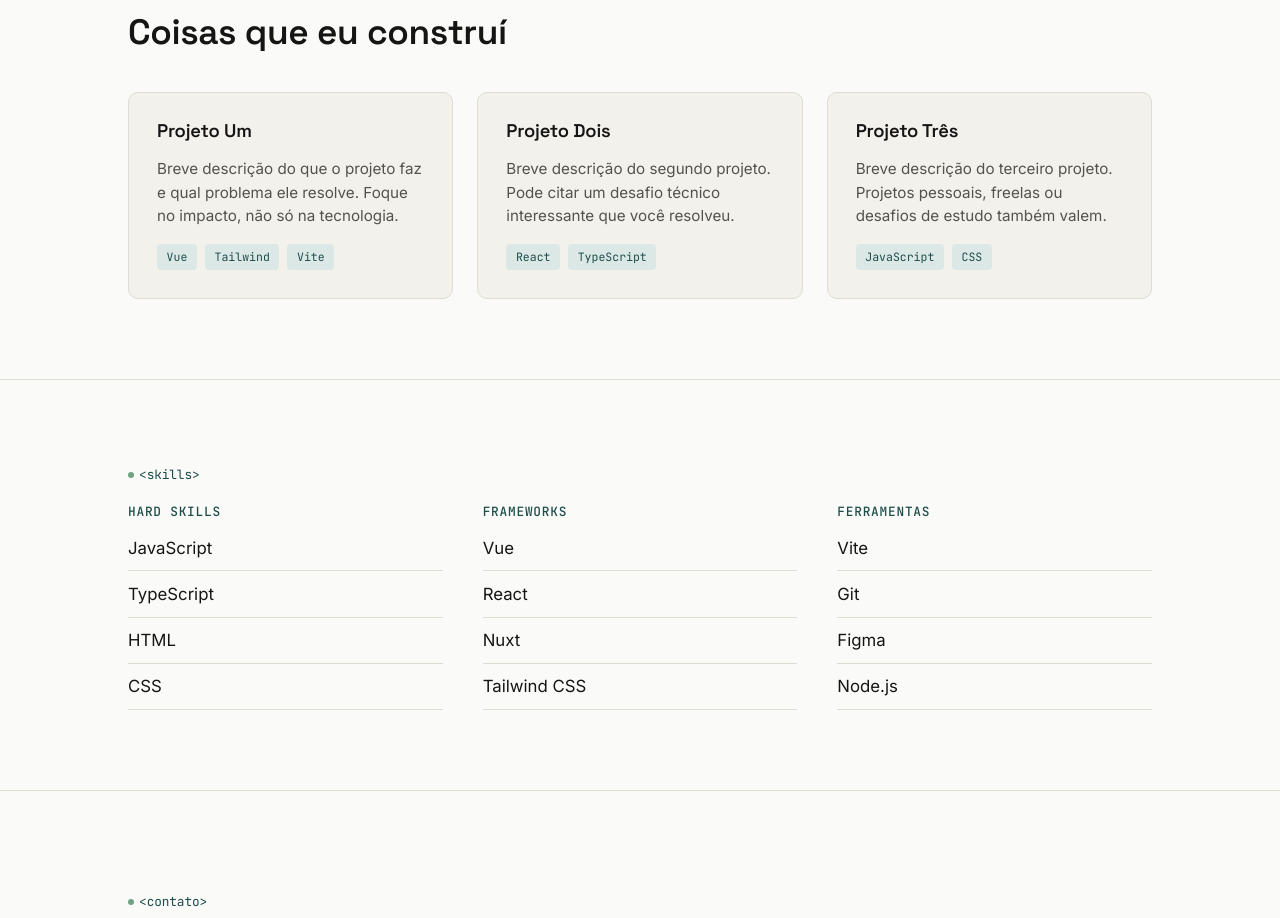
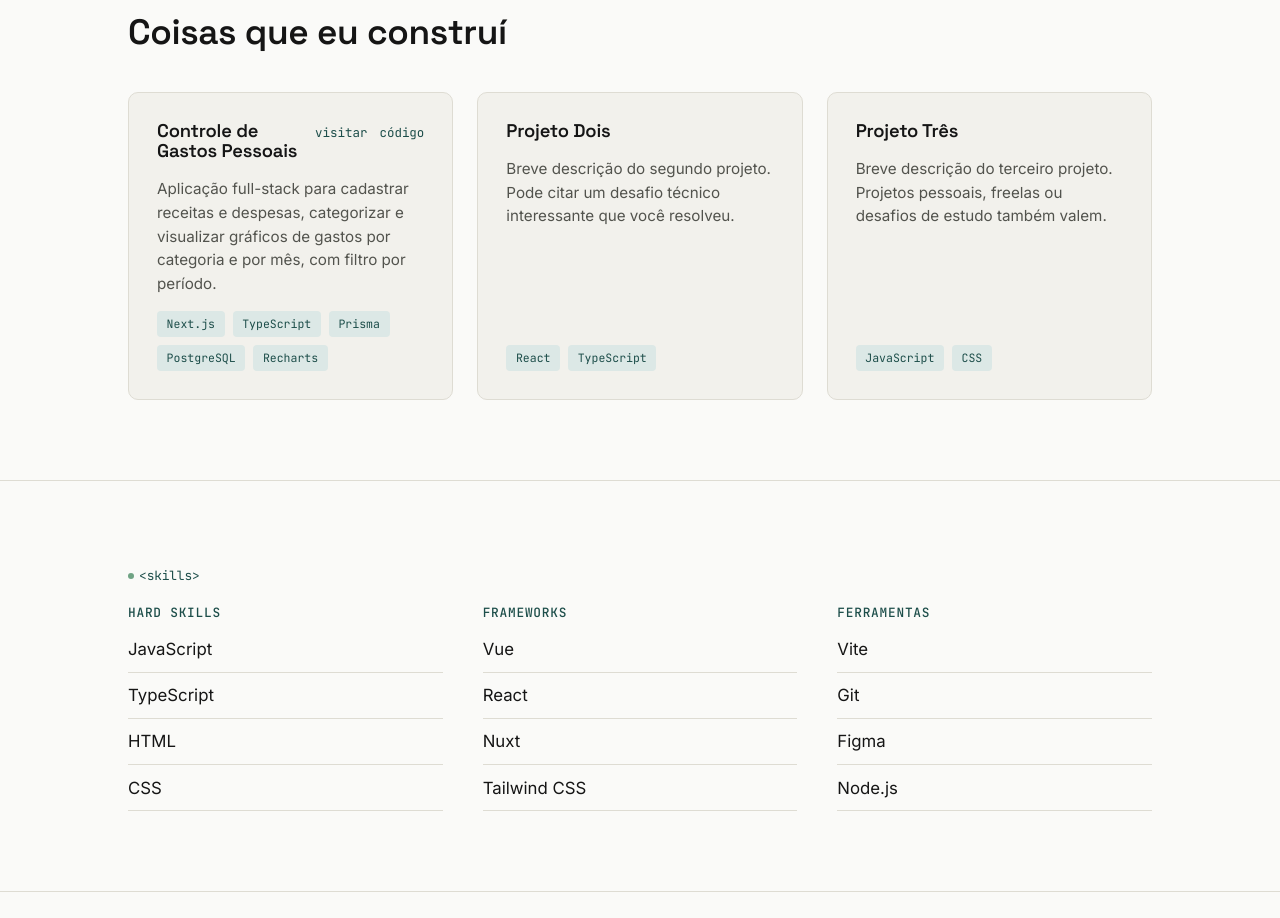
Before and after one commit to CauaMata14/portfolio, a Vue app: page / in a window 1280 px wide. Shown: the part 1200-2118 px from the top of the page. Built offline with nearby package versions, Linux system fonts and the light colour scheme.

Commit message:
Adicionei o projeto um ao portifólio

```diff
--- a/src/data.js
+++ b/src/data.js
@@ -34,12 +34,12 @@ export const skills = [
 
 export const projects = [
   {
-    title: 'Projeto Um',
+    title: 'Controle de Gastos Pessoais',
     description:
-      'Breve descrição do que o projeto faz e qual problema ele resolve. Foque no impacto, não só na tecnologia.',
-    tech: ['Vue', 'Tailwind', 'Vite'],
-    url: '#',
-    repo: '#',
+      'Aplicação full-stack para cadastrar receitas e despesas, categorizar e visualizar gráficos de gastos por categoria e por mês, com filtro por período.',
+    tech: ['Next.js', 'TypeScript', 'Prisma', 'PostgreSQL', 'Recharts'],
+    url: 'https://controle-de-gastos.vercel.app',
+    repo: 'https://github.com/CauaMata14/controle-de-gastos',
   },
   {
     title: 'Projeto Dois',
```
Also changed, not shown: .claude/launch.json (added).
